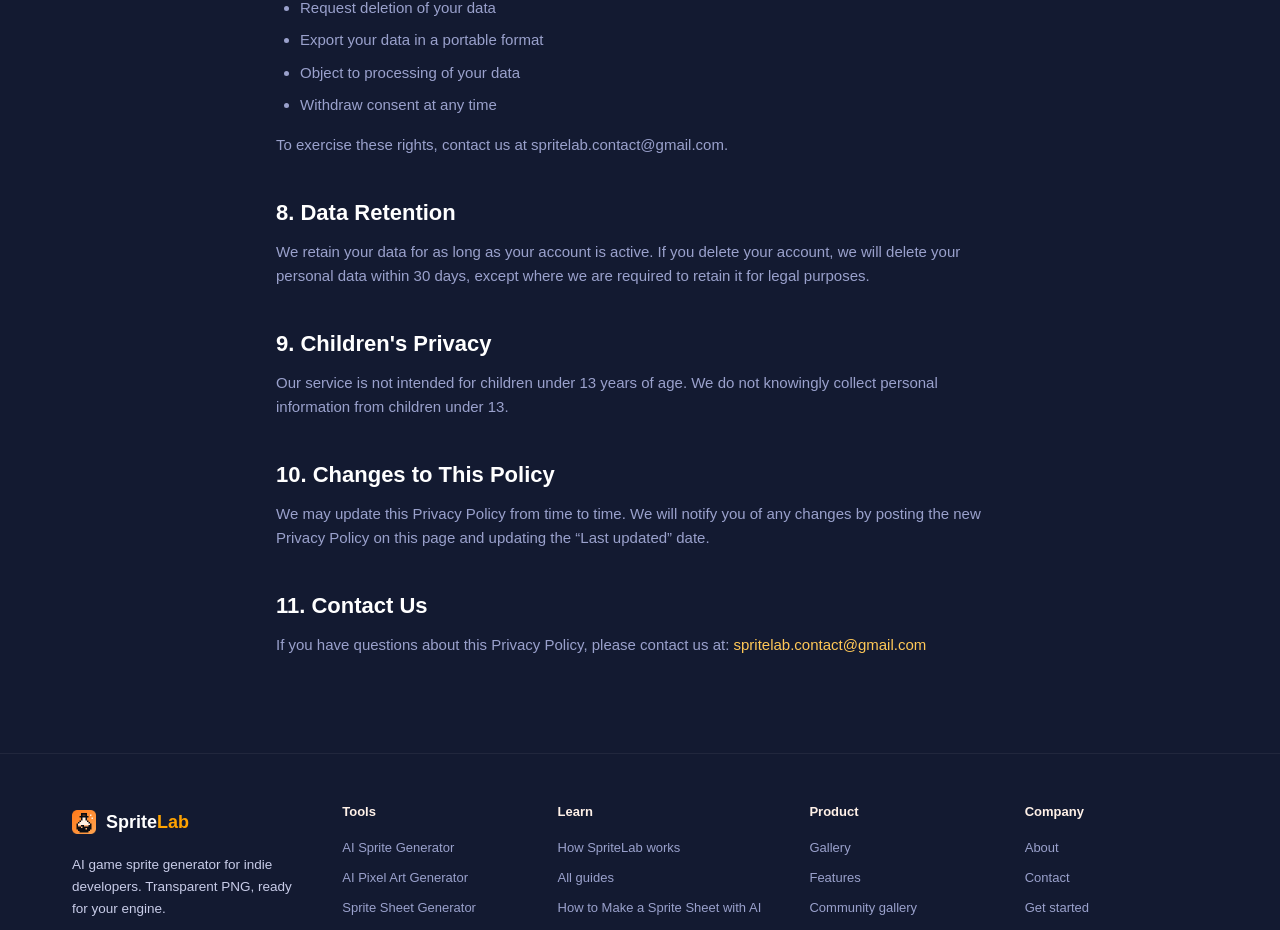
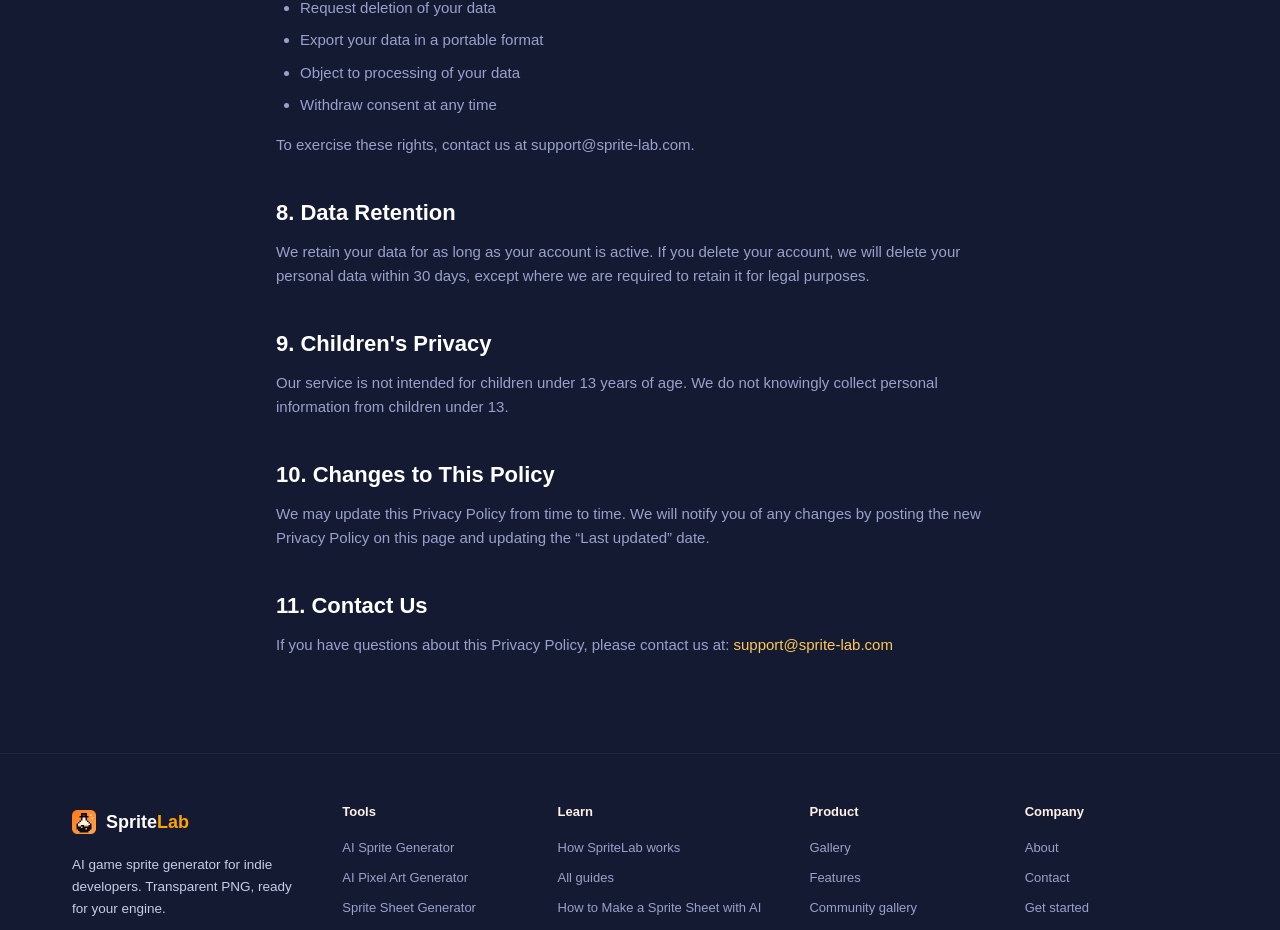
Before and after one commit to PrzemoXLaiwn/sprite-lab, a Next.js app: page /privacy in a window 1280 px wide. Shown: the part 2412-3342 px from the top of the page. Built offline with nearby package versions, Linux system fonts and the light colour scheme; no server answers; a web font is replaced by a local one.

Commit message:
Point public contact addresses at support@sprite-lab.com
Replace the public Gmail inbox in pages, JSON-LD, llms.txt, plugin docs, and email reply-to. Leave the noreply sender and the health-alert env fallback unchanged.

Co-authored-by: PrzemoXLaiwn <PrzemoXLaiwn@users.noreply.github.com>

```diff
--- a/src/app/(dashboard)/settings/page.tsx
+++ b/src/app/(dashboard)/settings/page.tsx
@@ -900,10 +900,10 @@ export default function SettingsPage() {
                   className="inline-flex items-center justify-center gap-2 rounded-xl border border-red-400/20 bg-red-500/[0.06] px-4 py-2 text-[13px] font-medium text-red-200 transition-colors hover:bg-red-500/[0.12]"
                   onClick={() => {
                     const ok = window.confirm(
-                      "Request account deletion?\n\nThis opens an email to spritelab.contact@gmail.com. Once we delete the account, all your sprites and projects are gone for good — it can't be undone.\n\nWant a refund or have feedback? Mention it in the same email."
+                      "Request account deletion?\n\nThis opens an email to support@sprite-lab.com. Once we delete the account, all your sprites and projects are gone for good — it can't be undone.\n\nWant a refund or have feedback? Mention it in the same email."
                     );
                     if (!ok) return;
-                    window.location.href = "mailto:spritelab.contact@gmail.com?subject=Delete%20my%20SpriteLab%20account&body=Please%20delete%20my%20account.";
+                    window.location.href = "mailto:support@sprite-lab.com?subject=Delete%20my%20SpriteLab%20account&body=Please%20delete%20my%20account.";
                   }}
                 >
                   Request deletion
--- a/src/app/changelog/page.tsx
+++ b/src/app/changelog/page.tsx
@@ -133,10 +133,10 @@ export default function ChangelogPage() {
             Feature requests and bug reports go straight to the developer.
           </p>
           <a
-            href="mailto:spritelab.contact@gmail.com"
+            href="mailto:support@sprite-lab.com"
             className="mt-6 inline-flex h-11 items-center justify-center rounded-xl border border-white/[0.1] bg-white/[0.04] px-6 text-[14px] font-semibold text-[#FFF1E8] transition hover:bg-white/[0.08]"
           >
-            Email spritelab.contact@gmail.com
+            Email support@sprite-lab.com
           </a>
         </div>
       </div>
--- a/src/app/layout.tsx
+++ b/src/app/layout.tsx
@@ -133,7 +133,7 @@ const jsonLd = {
       sameAs: ["https://github.com/PrzemoXLaiwn/sprite-lab", "https://www.tiktok.com/@spritelab1"],
       contactPoint: {
         "@type": "ContactPoint",
-        email: "spritelab.contact@gmail.com",
+        email: "support@sprite-lab.com",
         contactType: "Customer Support",
         availableLanguage: ["English", "Polish"],
       },
--- a/src/app/llms.txt/route.ts
+++ b/src/app/llms.txt/route.ts
@@ -66,7 +66,7 @@ ${COMPARISONS.map((c) => `- [SpriteLab vs ${c.competitor}](${SITE}/compare/${c.s
 - [Changelog](${SITE}/changelog)
 
 ## Contact
-spritelab.contact@gmail.com
+support@sprite-lab.com
 `;
   return new Response(body, {
     headers: { "Content-Type": "text/plain; charset=utf-8", "Cache-Control": "public, max-age=3600" },
--- a/src/app/privacy/page.tsx
+++ b/src/app/privacy/page.tsx
@@ -122,7 +122,7 @@ export default function PrivacyPage() {
               <li>Withdraw consent at any time</li>
             </ul>
             <p className="text-muted-foreground mt-4">
-              To exercise these rights, contact us at spritelab.contact@gmail.com.
+              To exercise these rights, contact us at support@sprite-lab.com.
             </p>
           </section>
 
@@ -151,8 +151,8 @@ export default function PrivacyPage() {
             <h2 className="mb-3 scroll-mt-24 font-display text-[22px] font-semibold leading-snug text-white">11. Contact Us</h2>
             <p className="text-muted-foreground">
               If you have questions about this Privacy Policy, please contact us at:{" "}
-              <a href="mailto:spritelab.contact@gmail.com" className="text-[#FFC857] underline-offset-4 hover:underline">
-                spritelab.contact@gmail.com
+              <a href="mailto:support@sprite-lab.com" className="text-[#FFC857] underline-offset-4 hover:underline">
+                support@sprite-lab.com
               </a>
             </p>
           </section>
--- a/src/app/terms/page.tsx
+++ b/src/app/terms/page.tsx
@@ -103,7 +103,7 @@ export default function TermsPage() {
 
             <h3 className="mb-2 text-[16px] font-semibold text-white">6.3 Refunds</h3>
             <p className="text-muted-foreground">
-              We offer refunds within 7 days of purchase if you have not used more than 10% of your credits. Contact spritelab.contact@gmail.com for refund requests.
+              We offer refunds within 7 days of purchase if you have not used more than 10% of your credits. Contact support@sprite-lab.com for refund requests.
             </p>
           </section>
 
@@ -163,8 +163,8 @@ export default function TermsPage() {
             <h2 className="mb-3 scroll-mt-24 font-display text-[22px] font-semibold leading-snug text-white">14. Contact</h2>
             <p className="text-muted-foreground">
               For questions about these Terms, please contact us at:{" "}
-              <a href="mailto:spritelab.contact@gmail.com" className="text-[#FFC857] underline-offset-4 hover:underline">
-                spritelab.contact@gmail.com
+              <a href="mailto:support@sprite-lab.com" className="text-[#FFC857] underline-offset-4 hover:underline">
+                support@sprite-lab.com
               </a>
             </p>
           </section>
--- a/src/components/landing/PricingSection.tsx
+++ b/src/components/landing/PricingSection.tsx
@@ -309,7 +309,7 @@ export function PricingSection() {
             Check our FAQ
           </a>{" "}
           or{" "}
-          <a href="mailto:spritelab.contact@gmail.com" className="text-[#FFC857] underline-offset-4 hover:underline">
+          <a href="mailto:support@sprite-lab.com" className="text-[#FFC857] underline-offset-4 hover:underline">
             contact us
           </a>
           .
--- a/src/config/contact.ts
+++ b/src/config/contact.ts
@@ -1,2 +1,2 @@
 /** The one public support inbox (also used in privacy, terms, llms.txt and as the email reply-to). */
-export const SUPPORT_EMAIL = "spritelab.contact@gmail.com";
+export const SUPPORT_EMAIL = "support@sprite-lab.com";
--- a/src/lib/email/resend.ts
+++ b/src/lib/email/resend.ts
@@ -15,4 +15,4 @@ export const resend = process.env.RESEND_API_KEY
 export const EMAIL_FROM = process.env.RESEND_VERIFIED_DOMAIN === "true"
   ? "SpriteLab <noreply@sprite-lab.com>"
   : "SpriteLab <onboarding@resend.dev>";
-export const EMAIL_REPLY_TO = "spritelab.contact@gmail.com";
+export const EMAIL_REPLY_TO = "support@sprite-lab.com";
--- a/src/lib/email/unsubscribe.ts
+++ b/src/lib/email/unsubscribe.ts
@@ -34,7 +34,7 @@ export function unsubscribeUrl(userId: string): string {
 /** Headers that give Gmail/Outlook their native "Unsubscribe" button (RFC 8058). */
 export function unsubscribeHeaders(userId: string): Record<string, string> {
   return {
-    "List-Unsubscribe": `<${unsubscribeUrl(userId)}>, <mailto:spritelab.contact@gmail.com?subject=unsubscribe>`,
+    "List-Unsubscribe": `<${unsubscribeUrl(userId)}>, <mailto:support@sprite-lab.com?subject=unsubscribe>`,
     "List-Unsubscribe-Post": "List-Unsubscribe=One-Click",
   };
 }
```
Also changed, not shown: public/plugins/godot/README.md, public/plugins/unity/README.md.
